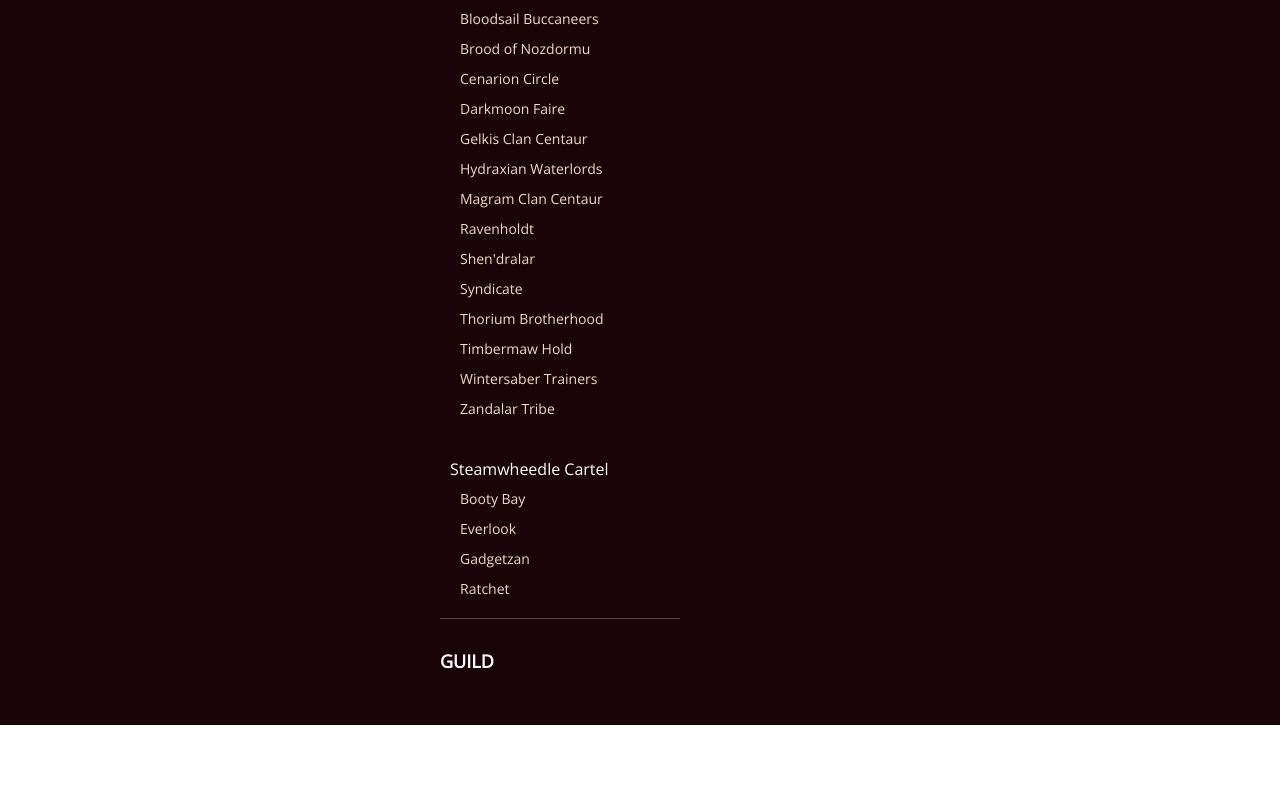
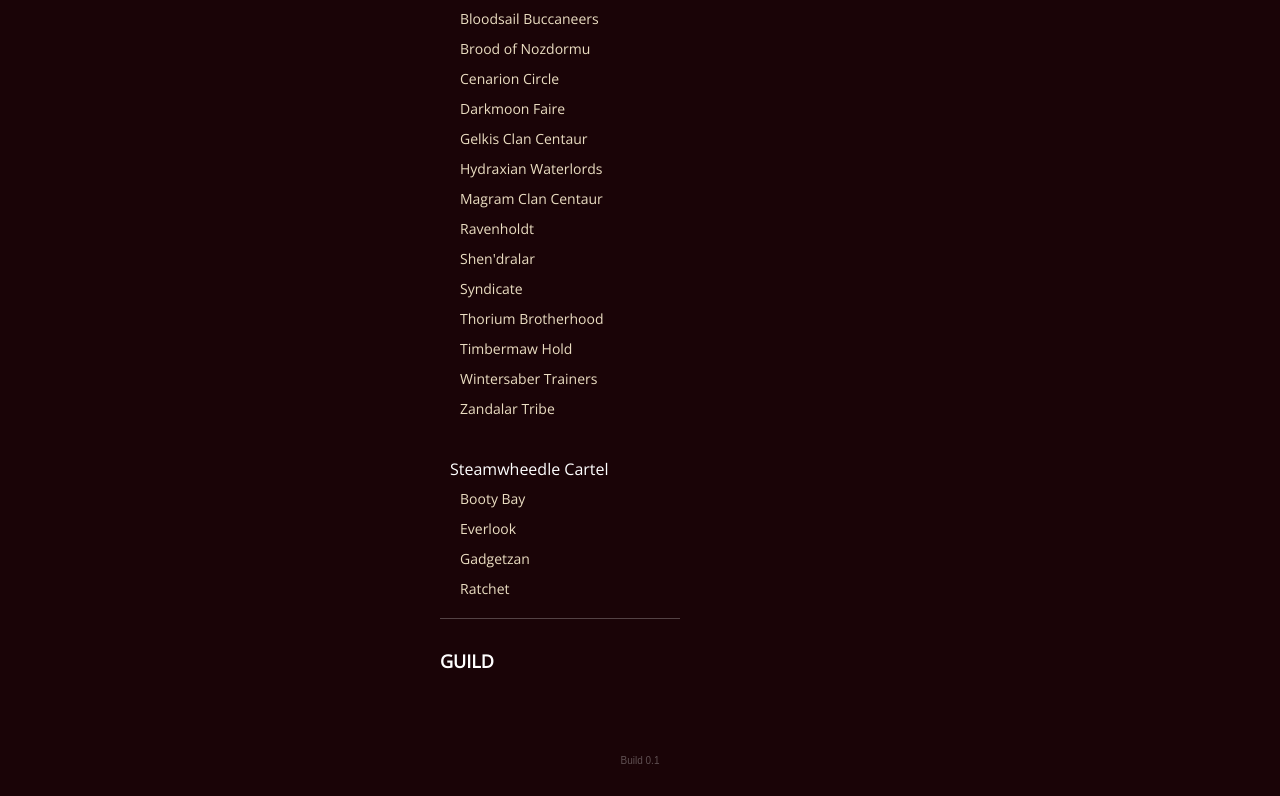
Before and after one commit to suceava/wow-achieve, a React (Create React App) app: page / in a window 1280 px wide. Shown: the part 3301-4097 px from the top of the page. Before the commit the page ends 4026 px from the top, so only its background shows below. Built offline with nearby package versions, Linux system fonts and the light colour scheme; no server answers.

Commit message:
add footer

```diff
--- a/src/components/App.css
+++ b/src/components/App.css
@@ -324,3 +324,12 @@
 }
 
 /* end classes */
+
+/* footer */
+.footer {
+  padding: 30px;
+  text-align: center;
+  font-size: 10px;
+  color: rgba(255,255,255,.3);
+}
+/* end footer */
--- a/src/components/App.js
+++ b/src/components/App.js
@@ -3,6 +3,7 @@
 import './App.css';
 import wowData from '../data/wow-data.js';
 import CharacterSearch from './CharacterSearch.js';
+import Footer from './Footer.js';
 import ReputationGridContainer from '../containers/ReputationGridContainer.js';
 
 class App extends Component {
@@ -129,6 +130,8 @@
           characters={this.state.characters}
           handleRemove={this.handleRemoveCharacter}
         />
+
+        <Footer />
       </div>
     );
   }
--- /dev/null
+++ b/src/components/Footer.js
@@ -0,0 +1,13 @@
+import React, { Component } from 'react';
+
+class Footer extends Component {
+  render() {
+    return(
+      <div className="footer">
+        Build 0.1
+      </div>
+    );
+  }
+}
+
+export default Footer;
```
